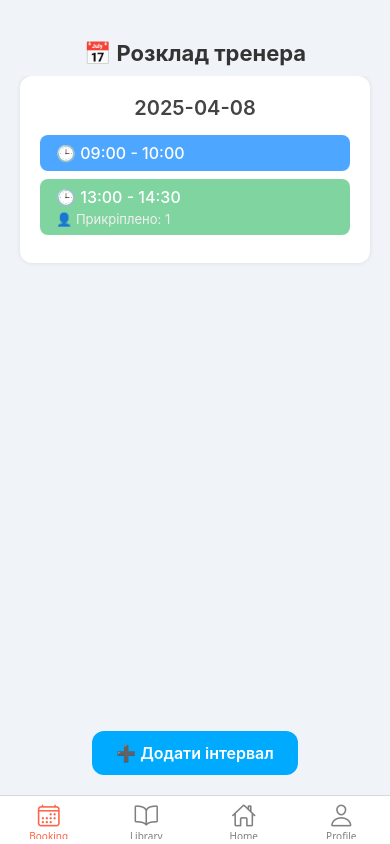
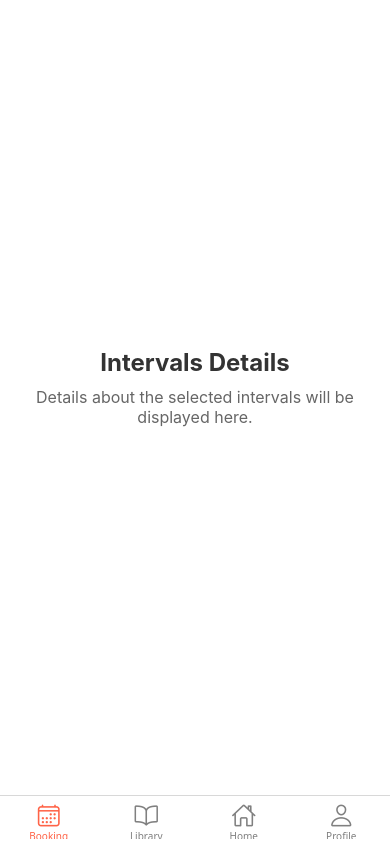
Before and after one commit to Kozirojka/GymAppReactNative, a React Native app in the folder GymAppClient/: screen /IntervalsDetails in a window 390 px wide. Built offline with nearby package versions, Linux system fonts and the light colour scheme.

Commit message:
create deteild about intervals

```diff
--- a/GymAppClient/components/RootStack.jsx
+++ b/GymAppClient/components/RootStack.jsx
@@ -4,12 +4,13 @@ import { createNativeStackNavigator } from "@react-navigation/native-stack";
 import { Ionicons } from "@expo/vector-icons";
 import HomeScreen from "./Tabs/Home/HomeScreen";
 import ProfileScreen from "./Tabs/Profile/ProfileScreen";
-import BookingScreen from "./Tabs/Booking/BookingScreen";
+import BookingScreen from "./Tabs/Booking/Student/BookingScreen";
 import KnowledgeLibrary from "./Tabs/KnowledgeLibrary/KnowledgeLibrary";
 import DetailsScreen from "./Tabs/Home/DetailsScreen";
 import Subscription from "./Tabs/Profile/Subscription";
-import CoachSchedule from "./Tabs/Booking/CoachSchedule";
+import CoachSchedule from "./Tabs/Booking/Student/CoachSchedule";
 import CoachScheduleOwn from "./Tabs/Booking/Coach/CoachSheduleOwn";
+import IntervalsDetails from "./Tabs/Booking/Coach/IntervalsDetails";
 
 import { useAuth } from "../Context/AuthProvider";
 const Tab = createBottomTabNavigator();
@@ -43,7 +44,9 @@ const BookingStack = () => {
       ) : (
         <Stack.Screen name="BookingMain" component={BookingScreen} />
       )}
+
       <Stack.Screen name="Schedule" component={CoachSchedule} />
+      <Stack.Screen name="IntervalsDetails" component={IntervalsDetails} />
     </Stack.Navigator>
   );
 };
--- a/GymAppClient/components/Tabs/Booking/Coach/CoachSheduleOwn.jsx
+++ b/GymAppClient/components/Tabs/Booking/Coach/CoachSheduleOwn.jsx
@@ -1,38 +1,34 @@
-import React, { useState, useEffect } from 'react';
+import React, { useState, useEffect } from "react";
 import {
   View,
   Text,
   StyleSheet,
   TouchableOpacity,
-  Alert,
   FlatList,
   Dimensions,
-} from 'react-native';
+} from "react-native";
 
-const screenWidth = Dimensions.get('window').width;
+const screenWidth = Dimensions.get("window").width;
 
-// ⬇️ Мокові дані з userId
 const mockSchedule = [
   {
-    date: '2025-04-08',
+    date: "2025-04-08",
     intervals: [
-      { start: '09:00', end: '10:00', userId: null },
-      { start: '13:00', end: '14:30', userId: 1 },
+      { start: "09:00", end: "10:00", userId: null },
+      { start: "13:00", end: "14:30", userId: 1 },
     ],
   },
   {
-    date: '2025-04-09',
-    intervals: [
-      { start: '10:00', end: '11:00', userId: 2 },
-    ],
+    date: "2025-04-09",
+    intervals: [{ start: "10:00", end: "11:00", userId: 2 }],
   },
   {
-    date: '2025-04-10',
+    date: "2025-04-10",
     intervals: [],
   },
 ];
 
-const CoatchSheduleOwn = () => {
+const CoatchSheduleOwn = ({ navigation }) => {
   const [schedule, setSchedule] = useState([]);
   const [currentIndex, setCurrentIndex] = useState(0);
 
@@ -54,7 +50,7 @@ const CoatchSheduleOwn = () => {
               ...day,
               intervals: [
                 ...day.intervals,
-                { start: '15:00', end: '16:00', userId: null },
+                { start: "15:00", end: "16:00", userId: null },
               ],
             }
           : day
@@ -63,7 +59,7 @@ const CoatchSheduleOwn = () => {
   };
 
   const getIntervalStyle = (userId) => ({
-    backgroundColor: userId === null ? '#4da6ff' : '#80d4a0',
+    backgroundColor: userId === null ? "#4da6ff" : "#80d4a0",
     paddingVertical: 8,
     paddingHorizontal: 16,
     borderRadius: 8,
@@ -76,14 +72,25 @@ const CoatchSheduleOwn = () => {
 
       {item.intervals.length > 0 ? (
         item.intervals.map((interval, i) => (
-          <View key={i} style={getIntervalStyle(interval.userId)}>
+          <TouchableOpacity
+            key={i}
+            style={getIntervalStyle(interval.userId)}
+            onPress={() =>
+              navigation.navigate("IntervalsDetails", {
+                interval,
+                date: item.date,
+              })
+            }
+          >
             <Text style={styles.intervalText}>
               🕒 {interval.start} - {interval.end}
             </Text>
             {interval.userId !== null && (
-              <Text style={styles.assignedText}>👤 Прикріплено: {interval.userId}</Text>
+              <Text style={styles.assignedText}>
+                👤 Прикріплено: {interval.userId}
+              </Text>
             )}
-          </View>
+          </TouchableOpacity>
         ))
       ) : (
         <Text style={styles.noIntervals}>Немає інтервалів</Text>
@@ -103,7 +110,9 @@ const CoatchSheduleOwn = () => {
         pagingEnabled
         showsHorizontalScrollIndicator={false}
         onMomentumScrollEnd={(e) => {
-          const newIndex = Math.round(e.nativeEvent.contentOffset.x / screenWidth);
+          const newIndex = Math.round(
+            e.nativeEvent.contentOffset.x / screenWidth
+          );
           setCurrentIndex(newIndex);
         }}
       />
@@ -120,63 +129,63 @@ export default CoatchSheduleOwn;
 const styles = StyleSheet.create({
   container: {
     flex: 1,
-    backgroundColor: '#f0f4f8',
+    backgroundColor: "#f0f4f8",
     paddingTop: 40,
   },
   title: {
     fontSize: 22,
-    fontWeight: 'bold',
-    color: '#333',
+    fontWeight: "bold",
+    color: "#333",
     marginBottom: 10,
-    textAlign: 'center',
+    textAlign: "center",
   },
   dayContainer: {
     width: screenWidth - 40,
     marginHorizontal: 20,
-    backgroundColor: '#fff',
+    backgroundColor: "#fff",
     borderRadius: 12,
     padding: 20,
-    shadowColor: '#000',
+    shadowColor: "#000",
     shadowOpacity: 0.1,
     shadowRadius: 4,
     elevation: 3,
-    justifyContent: 'flex-start',
+    justifyContent: "flex-start",
   },
   dateText: {
     fontSize: 20,
-    fontWeight: '600',
+    fontWeight: "600",
     marginBottom: 15,
-    color: '#444',
-    textAlign: 'center',
+    color: "#444",
+    textAlign: "center",
   },
   intervalText: {
     fontSize: 16,
-    color: '#fff',
-    fontWeight: '500',
+    color: "#fff",
+    fontWeight: "500",
   },
   noIntervals: {
     fontSize: 16,
-    color: '#aaa',
+    color: "#aaa",
     marginBottom: 15,
-    textAlign: 'center',
+    textAlign: "center",
   },
   assignedText: {
     fontSize: 13,
-    color: '#f0f0f0',
+    color: "#f0f0f0",
     marginTop: 4,
   },
   addButton: {
-    backgroundColor: '#00aaff',
+    backgroundColor: "#00aaff",
     paddingVertical: 12,
     paddingHorizontal: 24,
     borderRadius: 12,
-    alignSelf: 'center',
+    alignSelf: "center",
     marginTop: 20,
     marginBottom: 20,
   },
   addButtonText: {
-    color: '#fff',
-    fontWeight: '600',
+    color: "#fff",
+    fontWeight: "600",
     fontSize: 16,
   },
 });
--- /dev/null
+++ b/GymAppClient/components/Tabs/Booking/Coach/IntervalsDetails.jsx
@@ -0,0 +1,39 @@
+import React, { useState, useEffect } from 'react';
+import {
+  View,
+  Text,
+  StyleSheet
+} from 'react-native';
+
+const IntervalsDetails = () => {
+    return(
+        <View style={styles.container}>
+            <Text style={styles.title}>Intervals Details</Text>
+            <Text style={styles.text}>Details about the selected intervals will be displayed here.</Text>
+        </View>
+    )
+};
+
+export default IntervalsDetails;
+
+const styles = StyleSheet.create({
+  container: {
+    flex: 1,
+    padding: 20,
+    backgroundColor: '#fff',
+    justifyContent: 'center',
+    alignItems: 'center',
+  },
+  title: {
+    fontSize: 24,
+    fontWeight: 'bold',
+    color: '#333',
+    marginBottom: 10,
+  },
+  text: {
+    fontSize: 16,
+    color: '#666',
+    textAlign: 'center',
+    marginBottom: 20,
+  },
+});
```
Also changed, not shown: GymAppClient/components/Tabs/Booking/Student/BookingScreen.jsx (renamed from GymAppClient/components/Tabs/Booking/BookingScreen.jsx), GymAppClient/components/Tabs/Booking/Student/CoachSchedule.jsx (renamed from GymAppClient/components/Tabs/Booking/CoachSchedule.jsx).
